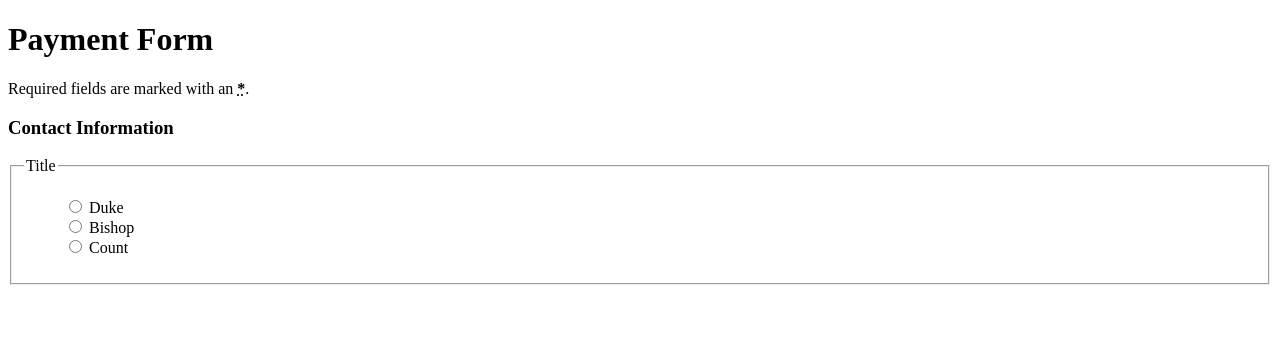
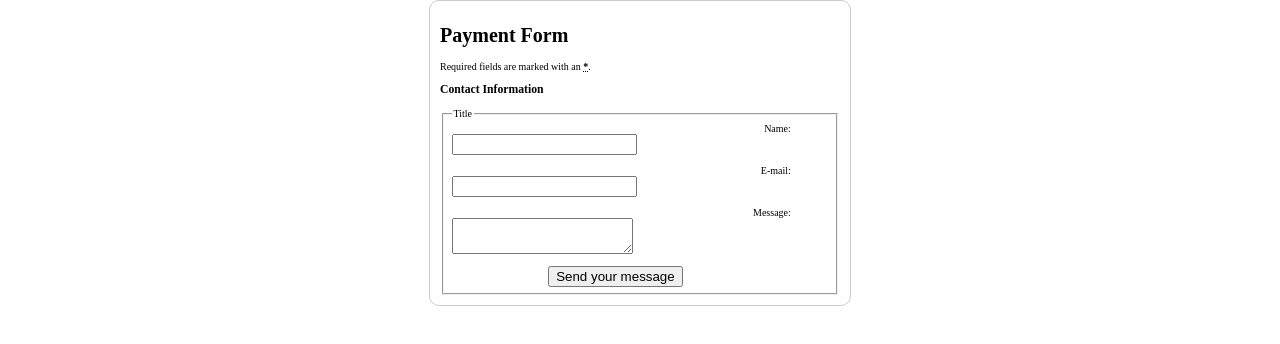
Before and after one commit to jadynlaila/Unit-3-Files, a plain HTML site: page Unit 3/Basic Form Layout/index.html in a window 1280 px wide. Drawn offline with Linux system fonts and the light colour scheme.

Commit message:
Class workkk

```diff
--- a/Unit 3/Basic Form Layout/index.html
+++ b/Unit 3/Basic Form Layout/index.html
@@ -5,6 +5,7 @@
 
     <meta name="viewport" content="width=device-width, initial-scale=1.0">
     <title>Basic Form Layout</title>
+    <link rel="stylesheet" href="style.css">
 </head>
 <body>
 
@@ -18,24 +19,24 @@
 
                 <ul style="list-style-type: none;">
                     <li>
-                        <label for="title_1">
-                            <input type="radio" id="title_1" name="title" value="A">
-                            Duke
-                        </label></li>
+                        <label for="name">Name:</label>
+                            <input type="text" id="name" name="user_name">
+                        </li>
+
                         <li>
-                        <label for="title_2">
-                            <input type="radio" id="title_2" name="title" value="A">
-                            Bishop
-                        </label>
+                        <label for="mail">E-mail:</label>
+                            <input type="email" id="mail" name="user_mail">
                         </li>
+
                         <li>
-                        <label for="title_3">
-                            <input type="radio" id="title_3" name="title" value="A">
-                            Count
-                        </label>
+                        <label for="msg">Message:</label>
+                            <textarea id="msg" name="user.message"></textarea>
+                        </li>
+
+                        <li class="button">
+                            <button type="submit">Send your message</button>
                         </li>
                 </ul>
-
             </fieldset>
         </section>
     </form>
--- /dev/null
+++ b/Unit 3/Basic Form Layout/style.css
@@ -0,0 +1,56 @@
+/* general form setup  */
+
+html, body{
+    margin: 0px;
+    padding: 0px;
+}
+
+html{
+    font-size: 10px;
+    background-color: white;
+}
+
+body{
+    width: 70%;
+    margin: 0 auto;
+}
+
+/* Form Settings */
+
+form{
+    margin: 0px auto;
+    width: 400px;
+    /* form outline */
+    padding: 1em;
+    border: 1px solid #CCC;
+    border-radius: 1em;
+}
+
+ul{
+    list-style: none;
+    padding: 0;
+    margin: 0;
+}
+
+form li+li{
+    margin-top: 1em;
+}
+
+label{
+    /* uniform size & alignment */
+    display: inline-block;
+    width: 90%;
+    text-align: right;
+}
+
+.button{
+    /* align buttons with the text fields */
+    padding-left: 90px;
+    /* this needs to be the same size as the label elements */
+}
+
+button{
+    /* This extra margin represents roughly the same space as the space between the labels and their text fields */
+    margin-left: .5em;
+
+}
```
